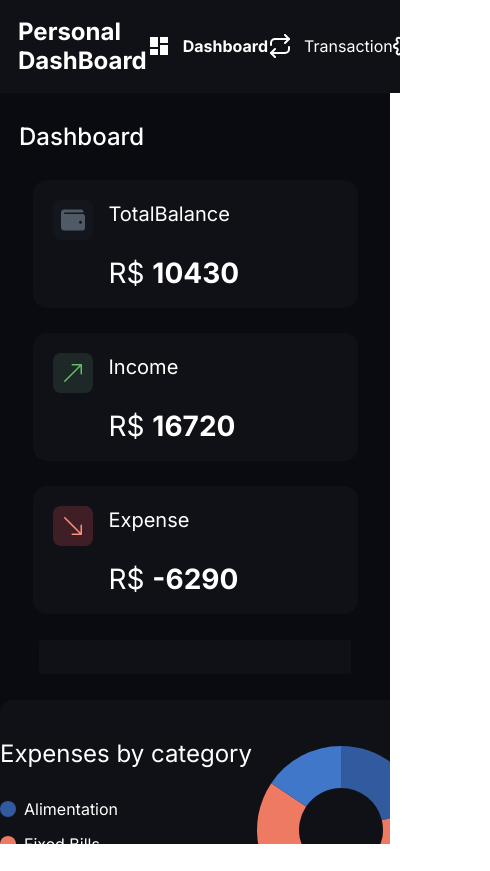
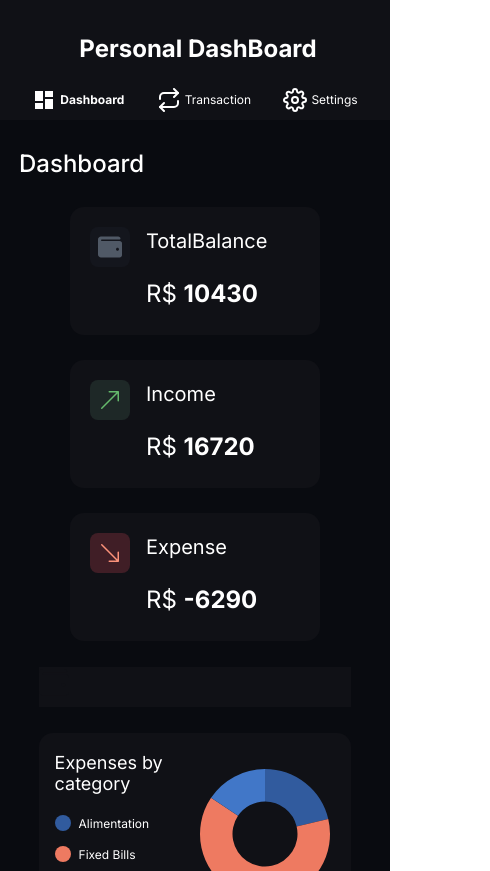
Before and after one commit to arthurAlcantara01/Personal-dashboard, a React (Vite) app: page / in a window 390 px wide. Shown: the whole page, 490 px wide, since content can reach past the window. Before the commit the page ends 844 px from the top, so only its background shows below. Built offline with nearby package versions, Linux system fonts and the light colour scheme.

Commit message:
responsividade completa

```diff
--- a/src/App.module.css
+++ b/src/App.module.css
@@ -1,6 +1,6 @@
 .body{
     max-width: 100vw;
-    height: 100vh;
+    height: 1-3vh;
     margin: 0 auto;
     display: flex;
     position: relative;
--- a/src/Components/GraphicBox/GraphicBox.module.css
+++ b/src/Components/GraphicBox/GraphicBox.module.css
@@ -44,3 +44,38 @@
     height: 178px;
     padding-bottom: 9px;
 }
+@media (max-width: 550px){
+    .body{
+        width: 80%;
+        height: 200px;
+    }
+    .title{
+        font-size: 18px;
+    }
+    .main{
+        width: 90%;
+        gap: 12px;
+    }
+    .graphicAux{
+        width: 80%;
+        display: flex;
+        flex-direction: column;
+        justify-content: center;
+    }
+    .graphicAuxText{
+        font-size: 12px;
+        height: 120px;
+    }
+    .graphic{
+        width: 140px;
+        display: flex;
+        align-items: center;
+    }
+}
+@media (max-width: 340px){
+            .graphic{
+        width: 120px;
+        display: flex;
+        align-items: center;
+    }
+}
--- a/src/Components/GraphicInLineBox/GraphicInLineBox.module.css
+++ b/src/Components/GraphicInLineBox/GraphicInLineBox.module.css
@@ -1,9 +1,9 @@
 .body{
-    width: 522px;
+    width: 512px;
     height: 304px;
     border-radius: 14px;
     display: flex;
-    align-items: center;
+    align-items: center;;
 
 }
 .main{
@@ -23,3 +23,39 @@
     height: 238.25px;
 
 }
+@media (max-width: 550px){
+    .body{
+        width: 85%;
+        height: 230px;
+    }
+    .main{
+        width: 100%;
+        height: 230px;
+        margin-bottom: 50px;
+    }
+    .boxGraphic{
+        width: 350px;
+        height: 180px;
+    }
+
+}
+@media (max-width: 460px){
+     .boxGraphic{
+        width: 280px;
+    }
+    .title{
+        padding-top: 12px;
+    }
+}
+
+@media (max-width: 340px){
+    .title{
+        font-size: 18px;
+    }
+    .main{
+        gap: 15px;
+    }
+    .boxGraphic{
+        width: 240px;
+    }
+}
--- a/src/Components/SideBar/SideBar.module.css
+++ b/src/Components/SideBar/SideBar.module.css
@@ -3,6 +3,7 @@
     padding-left: 18px;
     height: 100vh;
     position: relative;
+    margin: auto;
 }
 
 .title{
@@ -18,9 +19,11 @@
     gap: 12px;
 
 }
+
 @media (max-width: 768px){
     .body{
-        width: 98vw;
+        padding-left: 0;
+        width: 100vw;
         display: flex;
         align-items: center;
         height: 100px;
@@ -32,6 +35,24 @@
         justify-content: space-evenly;
     }
     .title{
-        padding-top: 0;
+        padding-left: 6px;
     }
 }
+@media (max-width: 550px){
+   .body{
+    flex-direction: column;
+    height: 120px;
+    width: 100vw;
+   }
+     .title{
+       width: 100%;
+       text-align: center;
+    }
+    .nav{
+        gap: 4px;
+        font-size: 12px;
+    }
+    .header{
+
+    }
+}
--- a/src/Components/ValueBox/ValueBox.module.css
+++ b/src/Components/ValueBox/ValueBox.module.css
@@ -34,3 +34,19 @@
 .value{
     font-size: 28px;
 }
+@media (max-width: 480px){
+    .body{
+        width: 250px;
+    }
+    .value{
+        font-size: 24px;
+    }
+}
+@media (max-width: 370px){
+    .body{
+        width: 230px;
+    }
+     .titleValue{
+        font-size: 18px;
+    }
+}
--- a/src/pages/Dashboard/Dashboard.module.css
+++ b/src/pages/Dashboard/Dashboard.module.css
@@ -8,7 +8,6 @@
     display: flex;
     flex-direction: column;
     align-items: center;
-    height: 560px;
     gap: 12px;
 }
 .title{
@@ -19,9 +18,9 @@
     margin-left: 19px;
 }
 .boxValues{
-    width: 90%;
     display: flex;
     justify-content: space-around;
+    margin: 0 8px;
     flex-wrap: wrap;
     gap: 25px;
 }
@@ -62,4 +61,5 @@
     .title{
         margin-top: 29px;
     }
+
 }
```
